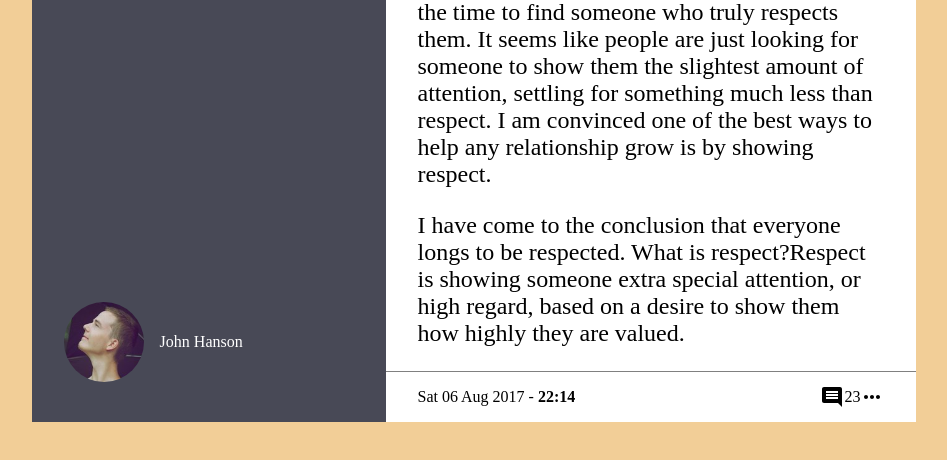
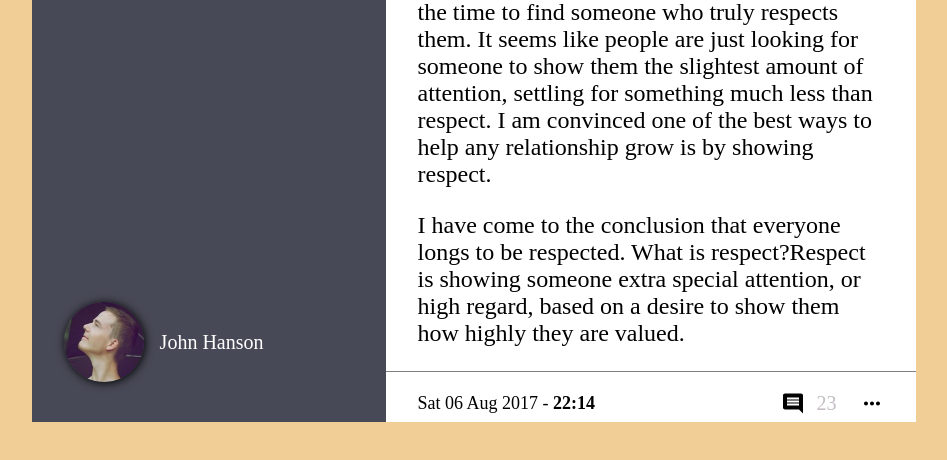
Before and after one commit to Shukroh9/loop1step7, a plain HTML site: page index.html in a window 1280 px wide. Shown: the part 266-726 px from the top of the page, without its empty margins (166-1113 px from the left). Drawn offline with Linux system fonts and the light colour scheme.

Commit message:
update: index.html, style.css

```diff
--- a/index.html
+++ b/index.html
@@ -24,11 +24,13 @@
                 </article>
                 <footer class="rightfooter">
                     <div class="rbl">
-                        <p>Sat 06 Aug 2017 - <span class="bold">22:14</span></p>
+                        <p class="date">Sat 06 Aug 2017 - <span class="bold">22:14</span></p>
                     </div>
                     <div class="rbr">
+                        <div class="rbrl">
                         <img src="comment.svg" alt="">
-                        <p>23</p>
+                        <p class="number">23</p>
+                        </div>
                         <img src="more.svg" alt="">
                     </div>
                 </footer>
--- a/style.css
+++ b/style.css
@@ -62,6 +62,10 @@ footer{
 .footerimg{
     border-radius: 50%;
     width: 5rem;
+    box-shadow: 1px 1px 10px black;
+}
+.lbp{
+    font-size: 20px;
 }
 .rightfooter{
     display: flex;
@@ -79,6 +83,7 @@ footer{
 }
 .rbr{
     display: flex;
+    gap: 1.5rem;
 }
 .bold{
     font-weight: 700;
@@ -86,3 +91,14 @@ footer{
 .boldt{
     font-weight: 700;
 }
+.rbrl{
+    display: flex;
+    gap: 0.7rem;
+}
+.number{
+    color: rgb(196, 190, 196);
+    font-size: 20px;
+}
+.date{
+    font-size: 18px;
+}
```
